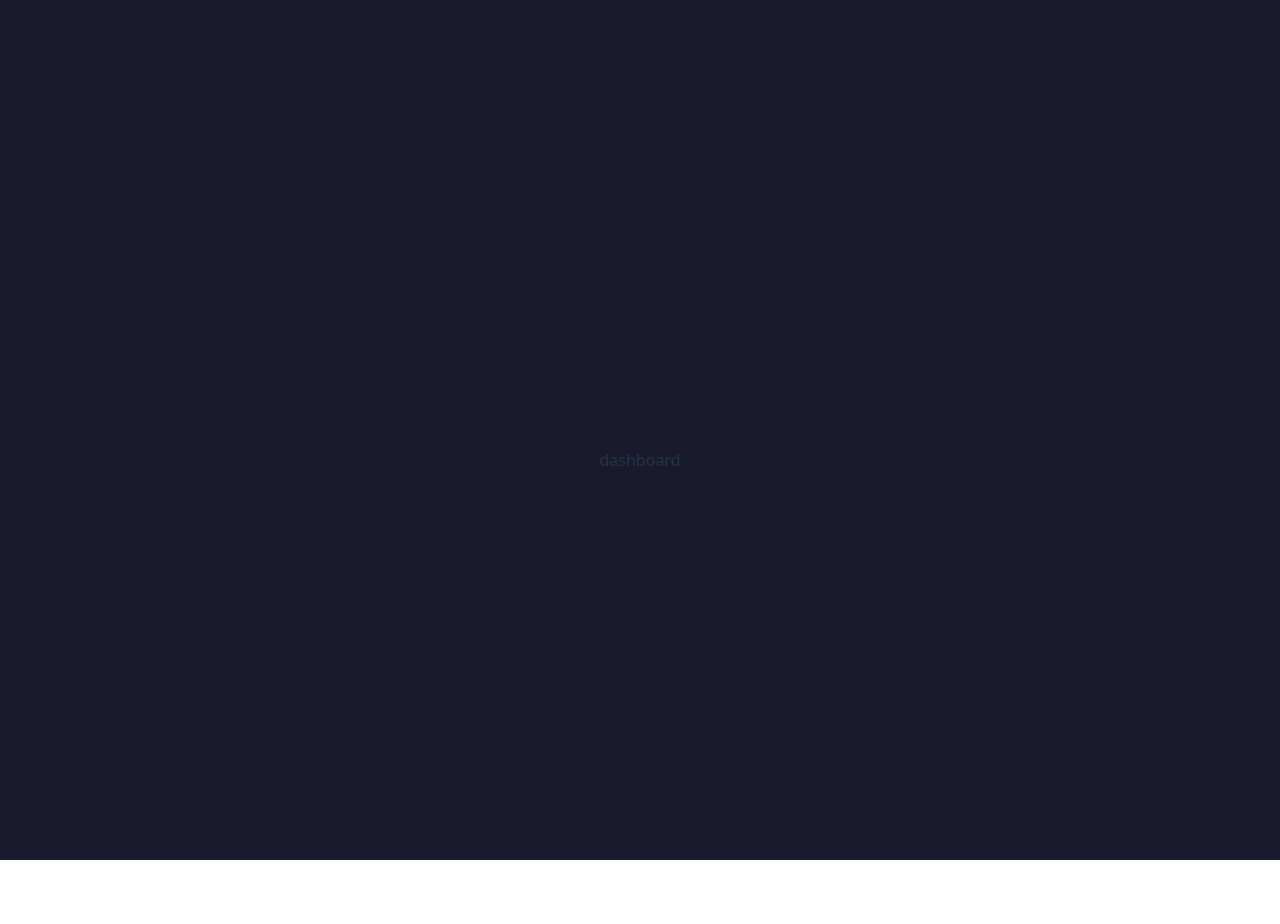
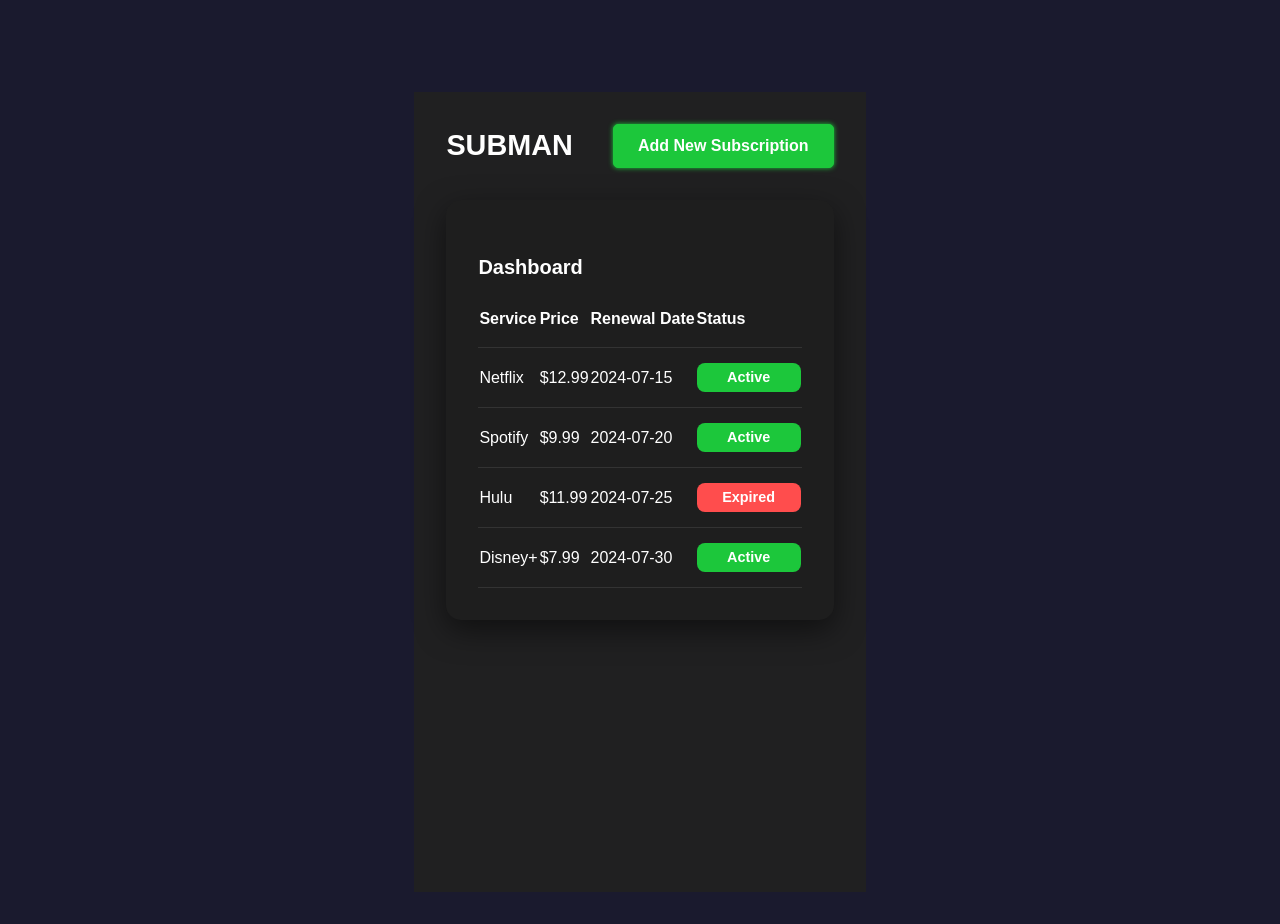
Before and after one commit to jshef747/SUBMAN, a React (Vite) app in the folder frontend/subman-client/: page /dashboard in a window 1280 px wide. Before the commit the page ends 860 px from the top, so only its background shows below. Built offline with nearby package versions, Linux system fonts and the light colour scheme.

Commit message:
added header and subscription list

```diff
--- /dev/null
+++ b/frontend/subman-client/src/pages/dashboard/components/header/header.css
@@ -0,0 +1,35 @@
+.header-container {
+    display: flex;
+    justify-content: space-between;
+    align-items: center;
+    margin-bottom: 2rem;
+}
+
+.header-title {
+    font-size: 1.8rem;
+    font-weight: bold;
+    color: var(--text-white);
+    margin: 0;
+}
+
+.add-btn {
+    background-color: var(--light-green);
+    color: var(--text-white);
+    font-weight: bold;
+
+    border: 1px solid var(--light-green);
+    border-radius: 5px;
+    padding: 0.75rem 1.5rem;
+
+    font-size: 1rem;
+    font-weight: 600;
+    cursor: pointer;
+
+    box-shadow: 0 0 5px var(--light-green);
+
+    transition: all 0.3s ease;
+}
+
+.add-btn:hover {
+    box-shadow: 0 0 15px var(--neon-green);
+}
--- /dev/null
+++ b/frontend/subman-client/src/pages/dashboard/components/header/header.tsx
@@ -0,0 +1,13 @@
+import './header.css';
+
+const Header: React.FC = () => {
+    return (
+        <div className='header-container'>
+            <h1 className='header-title'>SUBMAN</h1>
+
+            <button className='add-btn'>Add New Subscription</button>
+        </div>
+    )
+}
+
+export default Header;
--- /dev/null
+++ b/frontend/subman-client/src/pages/dashboard/components/spendingChart/spendingChart.tsx
@@ -0,0 +1,7 @@
+import './spendingChart.css';
+
+const SpendingChart: React.FC = () => {
+  return <div className="chart">Chart Component</div>;
+};
+
+export default SpendingChart;
--- /dev/null
+++ b/frontend/subman-client/src/pages/dashboard/components/subscriptionList/subscriptionList.css
@@ -0,0 +1,54 @@
+.sub-list-card {
+    background-color: var(--card-dark);
+    border-radius: 15px;
+    padding: 2rem;
+    flex: 2;
+
+    box-shadow: 0 10px 30px rgba(0, 0, 0, 0.5);
+}
+
+.card-title {
+    font-size: 1.7rem;
+    margin-bottom: 1.5rem;
+    font-size: 1.25rem;
+}
+
+.sub-table {
+    width: 100%;
+    border-collapse: collapse;
+    color: var(--text-white);
+}
+
+.sub-table th {
+    text-align: left;
+    padding-bottom: 1rem;
+    font-weight: 600;
+    border-bottom: 1px solid #333;
+}
+
+.table-row {
+    height: 60px;
+    border-bottom: #333 1px solid;
+}
+
+.service-cell {
+    font-weight: 520;
+}
+
+.status-badge {
+    display: inline-block;
+    min-width: 80px;
+    border-radius: 8px;
+    text-align: center;
+    padding: 0.25rem 0.75rem;
+    font-size: 0.9rem;
+    font-weight: 600;
+}
+
+.status-badge.active {
+    background-color: var(--light-green);
+}
+
+.status-badge.expired {
+    background-color: #ff4d4d;
+}
--- /dev/null
+++ b/frontend/subman-client/src/pages/dashboard/components/subscriptionList/subscriptionList.tsx
@@ -0,0 +1,45 @@
+import './subscriptionList.css';
+
+const subscriptions = [
+    { id: 1, service: 'Netflix', price: '$12.99', renewalDate: '2024-07-15' , status: 'Active'},
+    { id: 2, service: 'Spotify', price: '$9.99', renewalDate: '2024-07-20' , status: 'Active'},
+    { id: 3, service: 'Hulu', price: '$11.99', renewalDate: '2024-07-25' , status: 'Expired'},
+    { id: 4, service: 'Disney+', price: '$7.99', renewalDate: '2024-07-30' , status: 'Active'},
+]
+
+const SubscriptionList: React.FC = () => {
+    return (
+        <div className='sub-list-card'>
+            <h3 className='card-title'>Dashboard</h3>
+            <table className='sub-table'>
+                <thead>
+                    <tr>
+                        <th style={{textAlign: 'left'}}>Service</th>
+                        <th>Price</th>
+                        <th>Renewal Date</th>
+                        <th>Status</th>
+                    </tr>
+                </thead>
+                <tbody>
+                    {subscriptions.map((sub) => (
+                        <tr key={sub.id} className='table-row'>
+                            <td className='service-cell'>
+                                {}
+                                {sub.service}
+                            </td>
+                            <td>{sub.price}</td>
+                            <td>{sub.renewalDate}</td>
+                            <td>
+                                <span className={`status-badge ${sub.status.toLowerCase()}`}>
+                                    {sub.status}
+                                </span>
+                            </td>
+                        </tr>
+                    ))}
+                </tbody>
+            </table>
+        </div>
+    )
+}
+
+export default SubscriptionList;
--- /dev/null
+++ b/frontend/subman-client/src/pages/dashboard/dashboard.css
@@ -0,0 +1,27 @@
+.dashboard-wrapper {
+    --bg-dark: #202020ef;
+    --text-white: #ffffff;
+    --light-green: #1cc73b;
+    --neon-green: #39ff14;
+    --card-dark: #1e1e1e;
+
+    background-color: var(--bg-dark);
+    color: var(--text-white);
+    min-height: 100vh;
+    text-align: left;
+    font-family: sans-serif;
+
+    box-sizing: border-box;
+}
+
+.dashboard-content {
+    max-width: 1200px;
+    margin: 0 auto;
+    padding: 2rem;
+}
+
+.dashboard-grid {
+    display: flex;
+    gap: 2rem;
+    margin-top: 2rem;
+}
--- a/frontend/subman-client/src/pages/dashboard/dashboard.tsx
+++ b/frontend/subman-client/src/pages/dashboard/dashboard.tsx
@@ -1,4 +1,25 @@
-function dashboard() {
-  return <div>dashboard</div>;
+import React from "react";
+import './dashboard.css';
+
+import Header from "./components/header/header";
+import SpendingChart from "./components/spendingChart/spendingChart";
+import SubscriptionList from "./components/subscriptionList/subscriptionList";
+
+
+const dashboard: React.FC = () => {
+  return (
+    <div className="dashboard-wrapper">
+      <div className="dashboard-content">
+        <Header />
+
+        <main className="dashboard-grid">
+          <SubscriptionList />
+
+        </main>
+
+      </div>
+    </div>
+  )
 }
-export default dashboard;
+
+export default dashboard
```
Also changed, not shown: frontend/subman-client/src/pages/dashboard/components/spendingChart/spendingChart.css (added), 1 other file (tests, documents, lock files or other folders).
